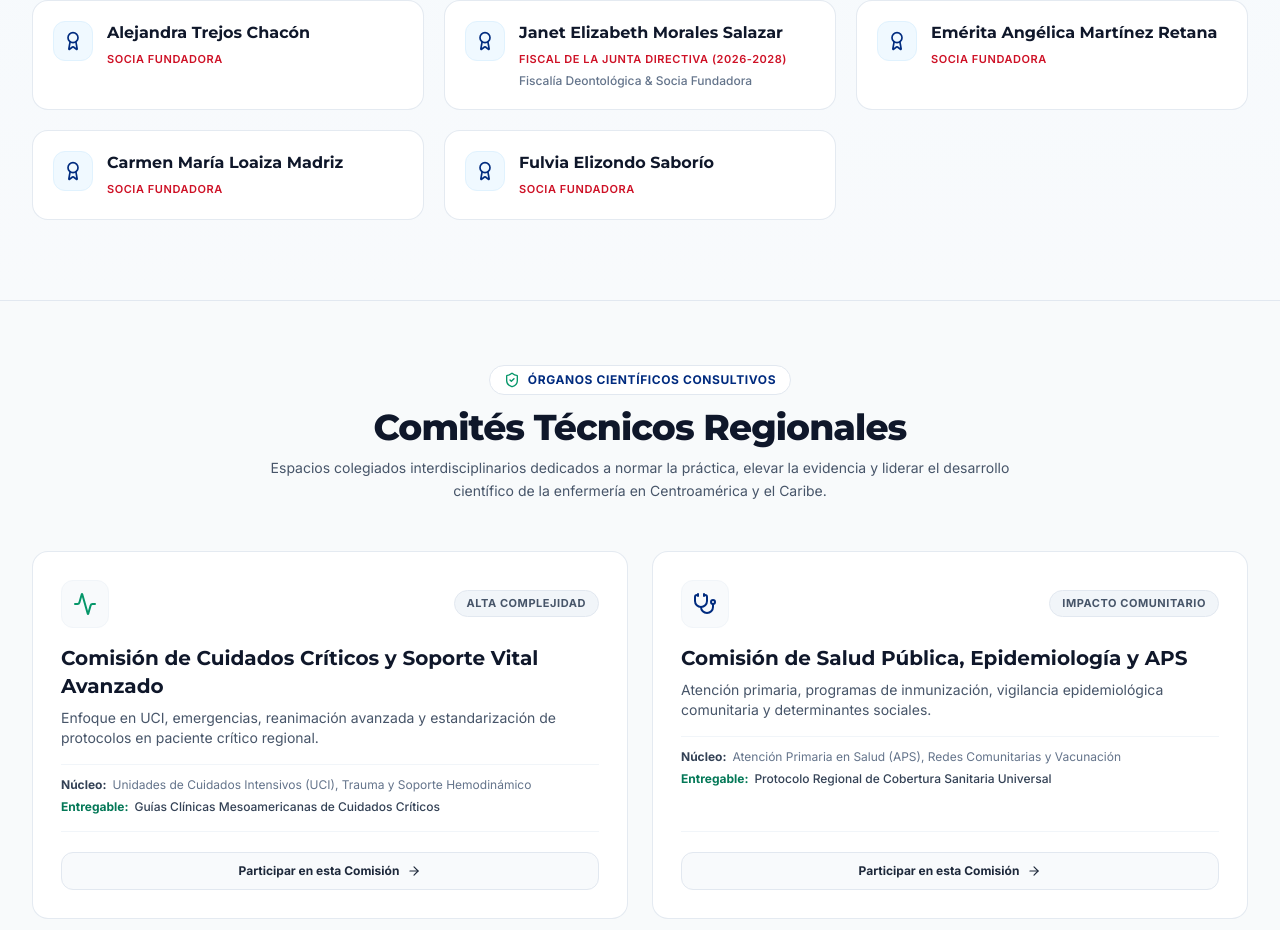
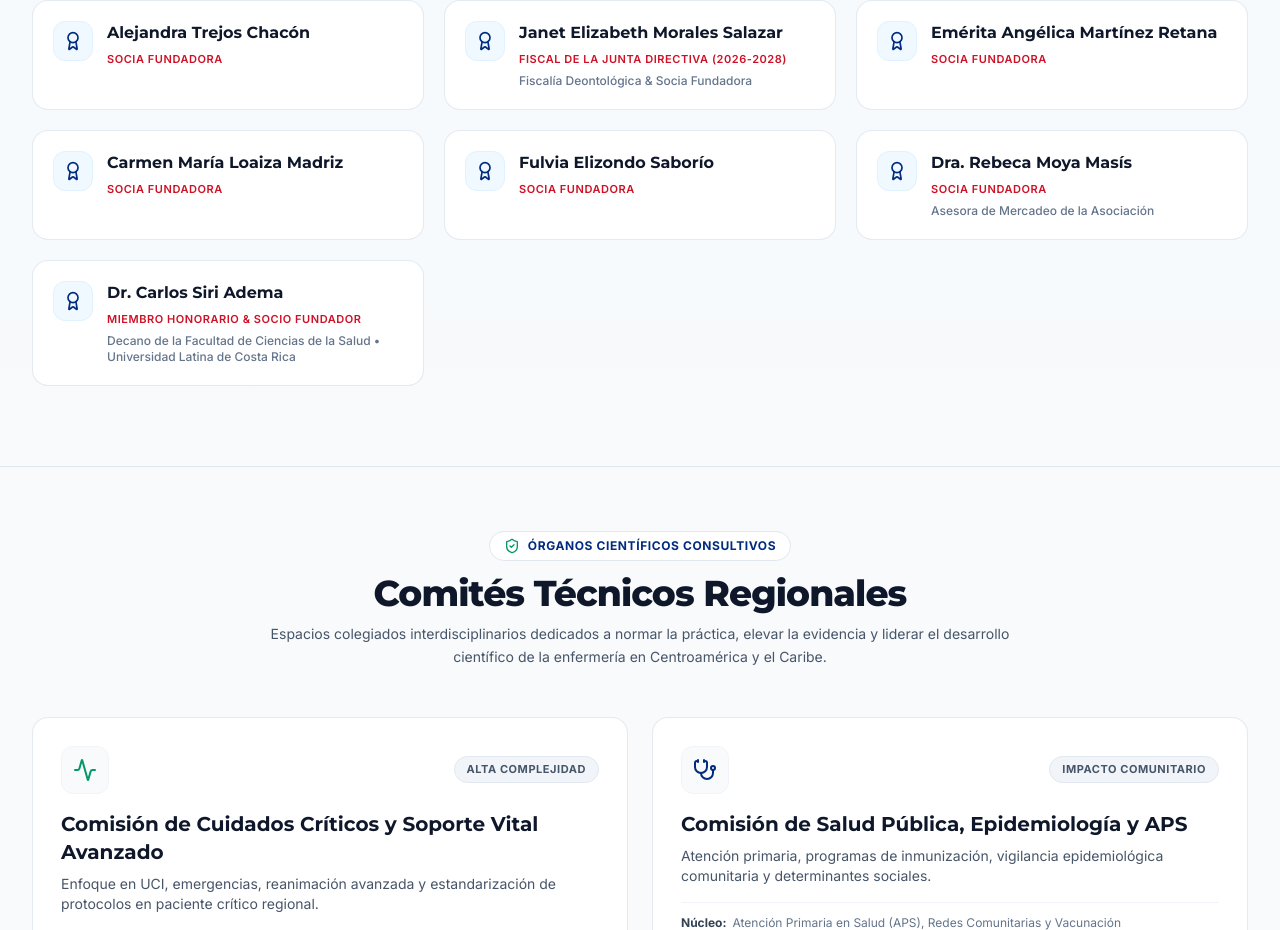
Before and after one commit to fbolanosf/ARCCPCE, a Next.js app: page / in a window 1280 px wide. Shown: the part 10453-11383 px from the top of the page. Built offline with nearby package versions, Linux system fonts and the light colour scheme; no server answers; a web font is replaced by a local one.

Commit message:
feat(founders): incluir a la Dra. Rebeca Moya Masis y al Dr. Carlos Siri Adema como socios fundadores

```diff
--- a/src/components/FoundingMembers.tsx
+++ b/src/components/FoundingMembers.tsx
@@ -25,6 +25,8 @@ const FOUNDING_MEMBERS: FoundingMember[] = [
   { name: "Emérita Angélica Martínez Retana", role: "Socia Fundadora" },
   { name: "Carmen María Loaiza Madriz", role: "Socia Fundadora" },
   { name: "Fulvia Elizondo Saborío", role: "Socia Fundadora" },
+  { name: "Dra. Rebeca Moya Masís", role: "Socia Fundadora", distinction: "Asesora de Mercadeo de la Asociación" },
+  { name: "Dr. Carlos Siri Adema", role: "Miembro Honorario & Socio Fundador", distinction: "Decano de la Facultad de Ciencias de la Salud • Universidad Latina de Costa Rica" },
 ];
 
 export default function FoundingMembers() {
--- a/src/components/RegionalNetworkHub.tsx
+++ b/src/components/RegionalNetworkHub.tsx
@@ -170,6 +170,20 @@ const REGIONAL_NODES: Record<string, HubCountry> = {
         role: "Socia Fundadora",
         specialty: "Firmante de Acta Constitutiva",
         institution: "Asamblea Constitutiva ARCCPCE",
+        email: "costarica@arccpce.org",
+      },
+      {
+        name: "Dra. Rebeca Moya Masís",
+        role: "Socia Fundadora • Asesora de Mercadeo",
+        specialty: "Asesoría Estratégica de Mercadeo y Comunicación",
+        institution: "Asociación Regional ARCCPCE",
+        email: "costarica@arccpce.org",
+      },
+      {
+        name: "Dr. Carlos Siri Adema",
+        role: "Miembro Honorario • Socio Fundador",
+        specialty: "Decano de la Facultad de Ciencias de la Salud",
+        institution: "Universidad Latina de Costa Rica",
         email: "costarica@arccpce.org",
       },
     ],
```
